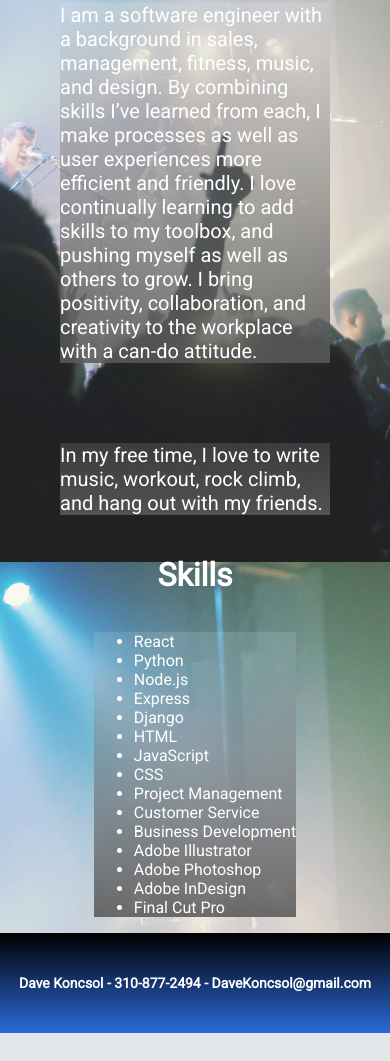
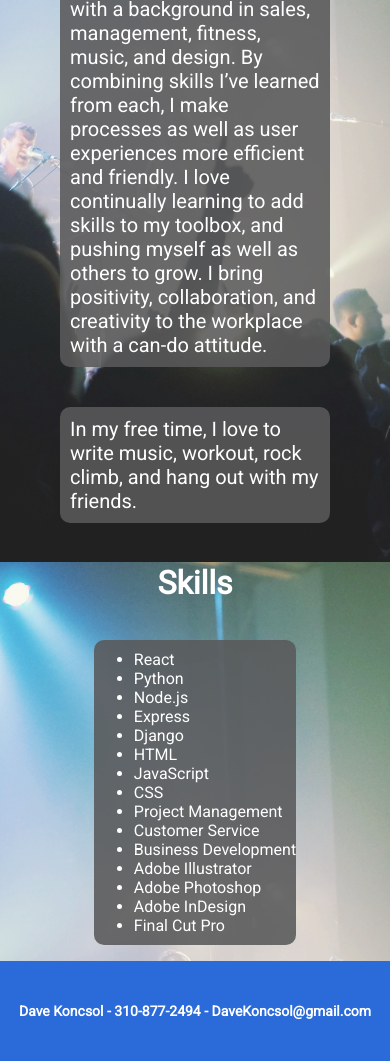
Before and after one commit to davekoncsol/portfolio, a plain HTML site: page about-me.html in a window 390 px wide. Shown: the part 582-1643 px from the top of the page. Before the commit the page ends 1615 px from the top, so only its background shows below. Drawn offline with Linux system fonts and the light colour scheme.

Commit message:
updated styling

```diff
--- a/about-me.html
+++ b/about-me.html
@@ -75,7 +75,7 @@
             </ul>
         </div>
 
-        <div id="index-content" class="index-content">
+        <div  class="index-footer">
 
             <h1>Dave Koncsol - 310-877-2494 - DaveKoncsol@gmail.com</h1>
 
--- a/css/main.css
+++ b/css/main.css
@@ -34,7 +34,8 @@ nav {
   justify-content: space-evenly;
   font-size: 40px;
   /* background: linear-gradient(rgba(255, 255, 255, 0.116), rgba(0, 0, 8, 0.281)); */
-  background: linear-gradient(rgb(0, 0, 0), rgb(43, 106, 217));
+  background: rgb(43, 106, 217);
+  /* background: linear-gradient(rgb(0, 0, 0), rgb(43, 106, 217)); */
   /* background: powderblue; */
   /* position: sticky;
     top: 0px; */
@@ -157,7 +158,7 @@ a:hover {
 
 
 
-  padding: 20px;
+  /* padding: 20px; */
   background: linear-gradient(rgba(255, 255, 255, 0.116), rgba(0, 0, 8, 0.281));
 }
 
@@ -166,11 +167,11 @@ a:hover {
 }
 
 
-.index-content {
+.index-footer {
   display: flex;
   align-items: center;
   justify-content: center;
-  background: linear-gradient(rgb(0, 0, 0), rgb(43, 106, 217));
+  background: rgb(43, 106, 217);
   /* justify-content: space-evenly; */
 
   background-size: cover;
@@ -193,13 +194,13 @@ a:hover {
   align-items: center;
   flex-direction: column;
   background: url('./images/music-crowd-concert-audience-live-musician-315-pxhere.com.jpg');
-  justify-content: space-around;
+  justify-content: space-evenly;
   background-attachment: fixed;
   background-size: cover;
   min-height: 800px;
 
 
-  box-shadow: 10px 10px 5px rgba(0, 0, 0, 0.397);
+
 
 
 }
@@ -211,13 +212,16 @@ a:hover {
 }
 
 .content-about-me p {
+  border-radius: 10px;
   font-size: 20px;
   /* width: 600px; */
   margin-left: 60px;
   margin-right: 60px;
+  max-width: 600px;
   /* transform: translate(0px, -200px); */
   /* box-shadow: 10px 10px 5px rgba(0, 0, 0, 0.397); */
-  background: linear-gradient(rgba(255, 255, 255, 0.116), rgba(89, 89, 90, 0.877));
+  background: rgba(89, 89, 90, 0.877);
+  padding: 10px;
 }
 
 .content-about-me .p2 {
@@ -229,7 +233,12 @@ a:hover {
 }
 
 ul{
-  background: linear-gradient(rgba(255, 255, 255, 0.116), rgba(89, 89, 90, 0.877));
+  background:  rgba(89, 89, 90, 0.877);
+  border-radius: 10px;
+  padding-top :10px;
+  padding-bottom: 10px;
+
+
 }
 
 .description span {
@@ -315,6 +324,7 @@ img {
   background-size: cover;
   min-height: 800px;
   box-shadow: 10px 10px 5px rgba(0, 0, 0, 0.397);
+  background:rgba(148, 148, 151, 0.877);
 
 
 
@@ -340,7 +350,7 @@ img {
 
 @media only screen and (max-width: 1200px) {
   .content-about-me p {
-    margin-top: 60px;
+
   }
 
   .content-about-me p,
@@ -357,7 +367,7 @@ img {
     font-size: 30px;
   }
 
-  .index-content {
+  .index-footer {
     font-size: 10px;
   }
 
@@ -369,7 +379,7 @@ img {
     font-size: 20px;
   }
 
-  .index-content {
+  .index-footer {
     font-size: 7px;
   }
 
--- a/js/main.js
+++ b/js/main.js
@@ -1,6 +1,6 @@
 
 var circles = document.getElementById('index-content');
-var skills = ['AWS','jQuery', 'Python','PHP','Restful APIs','MongoDB','Node.js','Express','Java','JavaScript','HTML','Django','CSS','PostgreSQL','React'];
+var skills = ['AWS','jQuery', 'Python','PHP','APIs','MongoDB','Node.js','Express','Java','JavaScript','HTML','Django','CSS','PostgreSQL','React'];
 
   circles.addEventListener('click', function(evt) {
     // replace current line of code with this code
@@ -8,7 +8,7 @@ var skills = ['AWS','jQuery', 'Python','PHP','Restful APIs','MongoDB','Node.js',
       skills: skills,
       x: evt.clientX,
       y: evt.clientY,
-      dia: randomBetween(10,100),
+      dia: randomBetween(40,120),
       rgba: getRandomRGBA()
     });
   });
@@ -29,7 +29,7 @@ function addCircle({x, y, dia, rgba, skills}) {
   el.style.top = y - Math.floor(dia / 2 + 0.5)  + 'px';
   el.style.width = el.style.height = dia + 'px';
   el.style.backgroundColor = rgba;
-  el.style.fontSize = Math.floor(dia / 3) + 'px';
+  el.style.fontSize = Math.floor(dia / 5) + 'px';
   el.style.color = 'white';
   el.style.textAlign = 'center';
   el.style.lineHeight = dia + 'px';
```
Also changed, not shown: index.html (+1 -1 lines), projects.html (+1 -3 lines).
